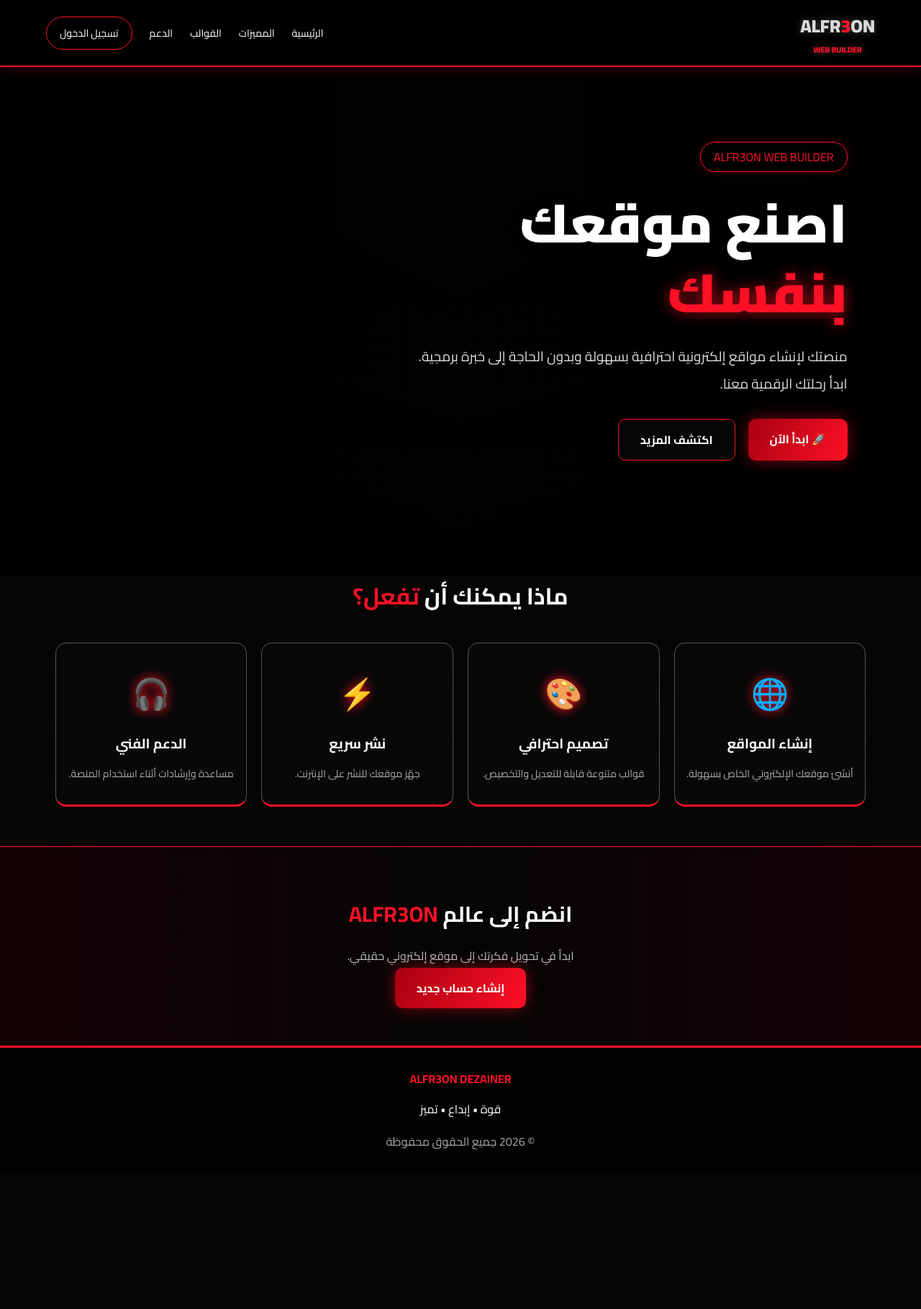
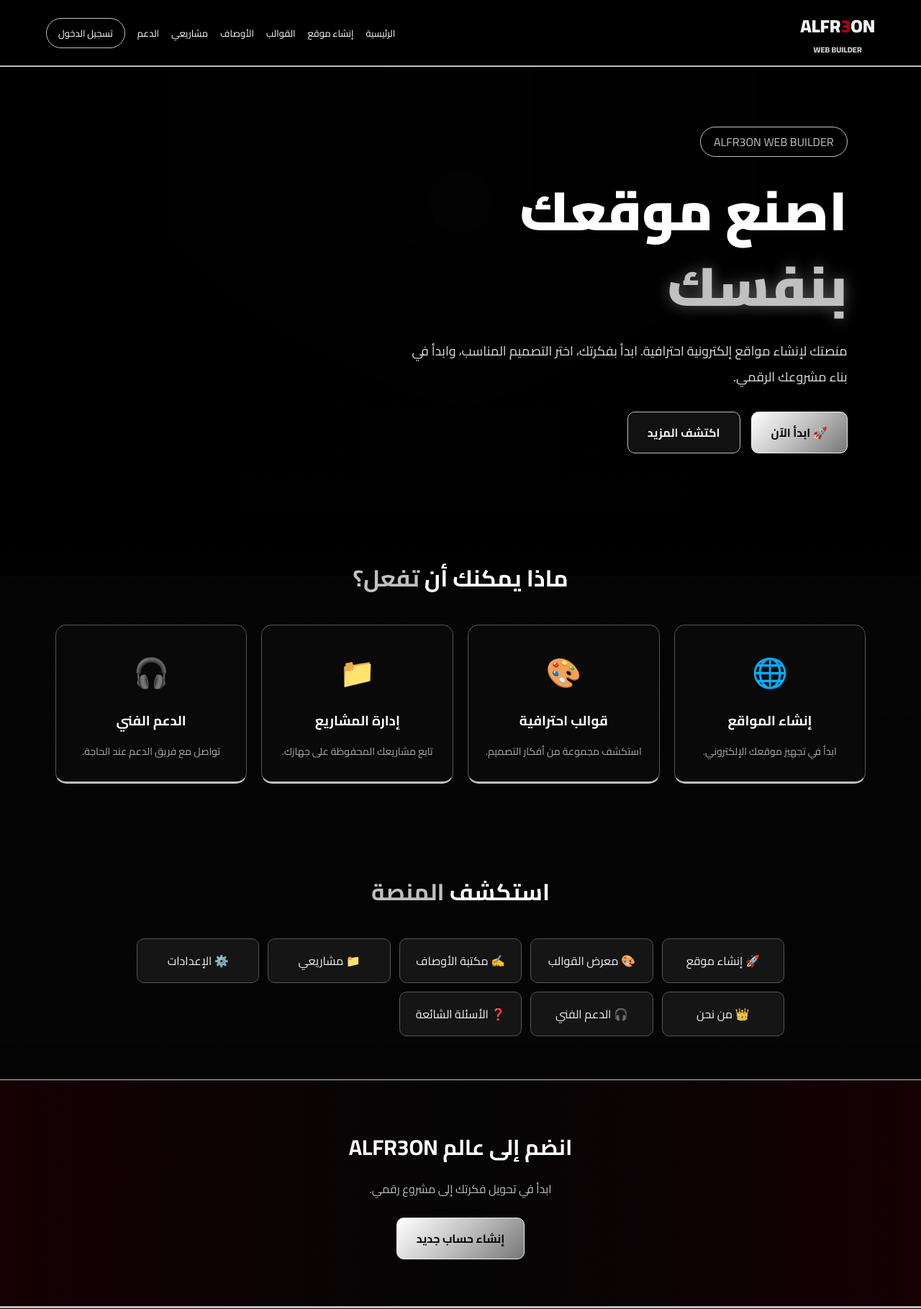
Before and after one commit to m94892619-web/alfr3on-web-builder, a plain HTML site: page index.html in a window 1280 px wide. Shown: the top 1819 px of the page at 72% size. Before the commit the page ends 1629 px from the top, so only its background shows below. Drawn offline with Linux system fonts and the light colour scheme.

Commit message:
Update index.html

```diff
--- a/index.html
+++ b/index.html
@@ -10,9 +10,10 @@
 @import url('https://fonts.googleapis.com/css2?family=Cairo:wght@400;600;700;900&display=swap');
 
 :root {
-  --red: #ff1025;
+  --red: #a60012;
   --dark: #050505;
-  --silver: #d9d9d9;
+  --silver: #c0c0c0;
+  --silver-light: #f2f2f2;
 }
 
 * {
@@ -21,9 +22,7 @@
   box-sizing: border-box;
 }
 
-html {
-  scroll-behavior: smooth;
-}
+html { scroll-behavior: smooth; }
 
 body {
   background: var(--dark);
@@ -37,8 +36,8 @@ body::before {
   position: fixed;
   inset: 0;
   background:
-    linear-gradient(90deg, rgba(0,0,0,.82), rgba(0,0,0,.35), rgba(0,0,0,.82)),
-    linear-gradient(0deg, #050505, transparent 60%),
+    linear-gradient(90deg,rgba(0,0,0,.88),rgba(0,0,0,.4),rgba(0,0,0,.88)),
+    linear-gradient(0deg,#050505,transparent 60%),
     url("wolf-bg.jpg") center 20% / cover no-repeat;
   z-index: -2;
   opacity: .85;
@@ -48,11 +47,7 @@ body::after {
   content: "";
   position: fixed;
   inset: 0;
-  background: radial-gradient(
-    circle at 50% 35%,
-    transparent 5%,
-    rgba(0,0,0,.5) 75%
-  );
+  background: radial-gradient(circle at 50% 35%,transparent 5%,rgba(0,0,0,.5) 75%);
   z-index: -1;
   pointer-events: none;
 }
@@ -65,56 +60,78 @@ header {
   display: flex;
   justify-content: space-between;
   align-items: center;
-  background: rgba(0,0,0,.88);
-  border-bottom: 2px solid var(--red);
-  box-shadow: 0 0 20px #ff102544;
+  flex-wrap: wrap;
+  gap: 12px;
+  background: rgba(0,0,0,.94);
+  border-bottom: 2px solid var(--silver);
   position: sticky;
   top: 0;
   z-index: 100;
 }
 
 .logo {
-  color: var(--silver);
+  color: var(--silver-light);
   font-size: 25px;
   font-weight: 900;
-  text-shadow: 0 0 12px #fff4;
 }
 
-.logo span {
-  color: var(--red);
-}
+.logo span { color: var(--red); }
 
 nav {
   display: flex;
-  gap: 24px;
+  gap: 17px;
   align-items: center;
+  flex-wrap: wrap;
 }
 
 nav a {
   color: white;
   text-decoration: none;
-  font-size: 14px;
+  font-size: 13px;
   transition: .3s;
 }
 
-nav a:hover {
-  color: var(--red);
+nav a:hover { color: var(--silver); }
+
+.login {
+  padding: 8px 16px;
+  border: 1px solid var(--silver);
+  border-radius: 25px;
 }
 
-.login {
-  padding: 9px 18px;
-  border: 1px solid var(--red);
-  border-radius: 30px;
+/* BUTTONS */
+
+.btn {
+  display: inline-block;
+  padding: 13px 27px;
+  border-radius: 10px;
+  text-decoration: none;
+  font-weight: bold;
+  color: #080808;
+  background: linear-gradient(135deg,#fff,#c0c0c0,#777);
+  border: 1px solid #eee;
+  transition: .3s;
+  cursor: pointer;
+}
+
+.btn:hover {
+  transform: translateY(-4px);
+  box-shadow: 0 0 22px #c0c0c055;
+}
+
+.btn-secondary {
+  background: #111;
+  color: var(--silver-light);
+  border: 1px solid var(--silver);
 }
 
 /* HERO */
 
 .hero {
-  min-height: 650px;
+  min-height: 620px;
   display: flex;
   align-items: center;
   padding: 70px 8%;
-  position: relative;
 }
 
 .hero-content {
@@ -123,71 +140,45 @@ nav a:hover {
 }
 
 .tag {
-  color: var(--red);
-  border: 1px solid var(--red);
+  color: var(--silver);
+  border: 1px solid var(--silver);
   display: inline-block;
   padding: 5px 18px;
   border-radius: 30px;
   margin-bottom: 22px;
-  box-shadow: 0 0 12px #ff102544;
 }
 
 .hero h1 {
-  font-size: clamp(40px, 7vw, 75px);
-  line-height: 1.3;
+  font-size: clamp(40px,7vw,75px);
+  line-height: 1.4;
   font-weight: 900;
-  text-shadow: 0 0 20px #000;
 }
 
 .hero h1 span {
-  color: var(--red);
-  text-shadow: 0 0 20px #ff1025aa;
+  color: var(--silver);
+  text-shadow: 0 0 20px #c0c0c077;
 }
 
 .hero p {
   margin-top: 20px;
   color: #ddd;
-  font-size: 19px;
+  font-size: 18px;
   line-height: 2;
 }
 
 .buttons {
   display: flex;
-  gap: 18px;
+  gap: 15px;
   flex-wrap: wrap;
   margin-top: 30px;
 }
 
-.btn {
-  padding: 13px 30px;
-  border-radius: 10px;
-  text-decoration: none;
-  font-weight: bold;
-  color: white;
-  transition: .3s;
-}
-
-.btn-main {
-  background: linear-gradient(120deg, #a80012, #ff1025);
-  box-shadow: 0 0 22px #ff102577;
-}
-
-.btn-secondary {
-  border: 1px solid #ff1025;
-  background: #090909bb;
-}
-
-.btn:hover {
-  transform: translateY(-4px);
-  box-shadow: 0 0 30px #ff1025aa;
-}
-
-/* SECTION */
+/* SECTIONS */
 
 .section {
-  padding: 55px 6%;
+  padding: 60px 6%;
   text-align: center;
-  background: linear-gradient(180deg, transparent, #050505eF);
+  background: linear-gradient(180deg,transparent,#050505ee);
 }
 
 .section h2 {
@@ -195,49 +186,68 @@ nav a:hover {
   margin-bottom: 35px;
 }
 
-.section h2 span {
-  color: var(--red);
-}
+.section h2 span { color: var(--silver); }
 
 /* CARDS */
 
 .cards {
   display: grid;
-  grid-template-columns: repeat(4, 1fr);
+  grid-template-columns: repeat(4,1fr);
   gap: 20px;
 }
 
 .card {
-  background: rgba(10,10,10,.85);
+  background: rgba(10,10,10,.9);
   border: 1px solid #555;
-  border-bottom: 3px solid var(--red);
-  padding: 30px 15px;
+  border-bottom: 3px solid var(--silver);
+  padding: 28px 15px;
   border-radius: 15px;
   transition: .4s;
   backdrop-filter: blur(10px);
 }
 
 .card:hover {
-  transform: translateY(-10px);
-  border-color: var(--red);
-  box-shadow: 0 0 25px #ff102544;
+  transform: translateY(-8px);
+  border-color: var(--silver);
+  box-shadow: 0 0 20px #c0c0c033;
 }
 
-.card .symbol {
-  font-size: 42px;
-  color: var(--red);
-  text-shadow: 0 0 15px var(--red);
+.symbol {
+  font-size: 40px;
+  color: var(--silver);
 }
 
-.card h3 {
-  margin: 12px 0;
-  font-size: 19px;
-}
+.card h3 { margin: 12px 0; }
 
 .card p {
   color: #aaa;
   font-size: 14px;
-  line-height: 1.8;
+  line-height: 1.9;
+}
+
+/* QUICK LINKS */
+
+.quick-links {
+  display: grid;
+  grid-template-columns: repeat(auto-fit,minmax(160px,1fr));
+  gap: 12px;
+  max-width: 900px;
+  margin: auto;
+}
+
+.quick-links a {
+  padding: 15px;
+  color: var(--silver-light);
+  text-decoration: none;
+  background: #151515;
+  border: 1px solid #555;
+  border-radius: 10px;
+  transition: .3s;
+}
+
+.quick-links a:hover {
+  background: #292929;
+  border-color: var(--silver);
 }
 
 /* CTA */
@@ -245,104 +255,85 @@ nav a:hover {
 .cta {
   padding: 65px 20px;
   text-align: center;
-  background: linear-gradient(90deg, #150004, #050505, #150004);
-  border-top: 1px solid var(--red);
-  border-bottom: 1px solid var(--red);
+  background: linear-gradient(90deg,#150004,#050505,#150004);
+  border-top: 1px solid var(--silver);
+  border-bottom: 1px solid var(--silver);
 }
 
-.cta h2 {
-  font-size: 30px;
-}
+.cta h2 { font-size: 30px; }
 
 .cta p {
   color: #bbb;
-  margin: 15px 0;
+  margin: 15px 0 25px;
 }
 
 /* FOOTER */
 
 footer {
-  padding: 28px 15px;
+  padding: 30px 15px;
   background: #020202;
-  border-top: 2px solid var(--red);
+  border-top: 2px solid var(--silver);
   text-align: center;
   color: #aaa;
 }
 
-footer strong {
-  color: var(--red);
+footer strong { color: var(--silver); }
+
+.footer-links {
+  display: flex;
+  justify-content: center;
+  flex-wrap: wrap;
+  gap: 18px;
+  margin: 18px 0;
 }
 
-.social {
-  margin-top: 12px;
-  color: #fff;
+.footer-links a {
+  color: #aaa;
+  text-decoration: none;
+  font-size: 13px;
 }
+
+.footer-links a:hover { color: white; }
 
 /* ANIMATION */
 
 @keyframes appear {
-  from {
-    opacity: 0;
-    transform: translateY(30px);
-  }
-  to {
-    opacity: 1;
-    transform: translateY(0);
-  }
+  from { opacity: 0; transform: translateY(30px); }
+  to { opacity: 1; transform: translateY(0); }
 }
 
 /* MOBILE */
 
-@media(max-width: 800px) {
-  header {
-    flex-wrap: wrap;
-    gap: 12px;
-  }
+@media(max-width:800px) {
+  header { justify-content: center; }
 
   nav {
     width: 100%;
     justify-content: center;
-    gap: 13px;
-    flex-wrap: wrap;
+    gap: 12px;
   }
 
-  nav a {
-    font-size: 12px;
-  }
+  nav a { font-size: 12px; }
 
   .hero {
-    min-height: 560px;
-    padding: 50px 7%;
+    min-height: 540px;
+    padding: 45px 7%;
     text-align: center;
     justify-content: center;
   }
 
-  .hero-content {
-    max-width: 100%;
-  }
+  .hero p { font-size: 16px; }
 
-  .hero p {
-    font-size: 16px;
-  }
-
-  .buttons {
-    justify-content: center;
-  }
+  .buttons { justify-content: center; }
 
   .cards {
-    grid-template-columns: repeat(2, 1fr);
+    grid-template-columns: repeat(2,1fr);
     gap: 12px;
-  }
-
-  .card {
-    padding: 22px 10px;
   }
 }
 
-@media(max-width: 380px) {
-  .cards {
-    grid-template-columns: 1fr;
-  }
+@media(max-width:380px) {
+  .cards { grid-template-columns: 1fr; }
 }
 </style>
 </head>
@@ -352,21 +343,24 @@ footer strong {
 <header>
   <div class="logo">
     ALFR<span>3</span>ON
-    <small style="display:block;font-size:11px;text-align:center;color:#ff1025">
+    <small style="display:block;font-size:11px;text-align:center;color:#c0c0c0">
       WEB BUILDER
     </small>
   </div>
 
   <nav>
-    <a href="#home">الرئيسية</a>
-    <a href="#features">المميزات</a>
-    <a href="#create">القوالب</a>
-    <a href="#support">الدعم</a>
-    <a href="#login" class="login">تسجيل الدخول</a>
+    <a href="index.html">الرئيسية</a>
+    <a href="builder.html">إنشاء موقع</a>
+    <a href="templates.html">القوالب</a>
+    <a href="prompts.html">الأوصاف</a>
+    <a href="dashboard.html">مشاريعي</a>
+    <a href="support.html">الدعم</a>
+    <a href="login.html" class="login">تسجيل الدخول</a>
   </nav>
 </header>
 
 <main>
+
 <section class="hero" id="home">
   <div class="hero-content">
 
@@ -378,13 +372,13 @@ footer strong {
     </h1>
 
     <p>
-      منصتك لإنشاء مواقع إلكترونية احترافية
-      بسهولة وبدون الحاجة إلى خبرة برمجية.
-      ابدأ رحلتك الرقمية معنا.
+      منصتك لإنشاء مواقع إلكترونية احترافية.
+      ابدأ بفكرتك، اختر التصميم المناسب،
+      وابدأ في بناء مشروعك الرقمي.
     </p>
 
     <div class="buttons">
-      <a href="#create" class="btn btn-main">🚀 ابدأ الآن</a>
+      <a href="builder.html" class="btn">🚀 ابدأ الآن</a>
       <a href="#features" class="btn btn-secondary">اكتشف المزيد</a>
     </div>
 
@@ -399,40 +393,66 @@ footer strong {
     <div class="card">
       <div class="symbol">🌐</div>
       <h3>إنشاء المواقع</h3>
-      <p>أنشئ موقعك الإلكتروني الخاص بسهولة.</p>
+      <p>ابدأ في تجهيز موقعك الإلكتروني.</p>
     </div>
 
     <div class="card">
       <div class="symbol">🎨</div>
-      <h3>تصميم احترافي</h3>
-      <p>قوالب متنوعة قابلة للتعديل والتخصيص.</p>
+      <h3>قوالب احترافية</h3>
+      <p>استكشف مجموعة من أفكار التصميم.</p>
     </div>
 
     <div class="card">
-      <div class="symbol">⚡</div>
-      <h3>نشر سريع</h3>
-      <p>جهّز موقعك للنشر على الإنترنت.</p>
+      <div class="symbol">📁</div>
+      <h3>إدارة المشاريع</h3>
+      <p>تابع مشاريعك المحفوظة على جهازك.</p>
     </div>
 
     <div class="card">
       <div class="symbol">🎧</div>
       <h3>الدعم الفني</h3>
-      <p>مساعدة وإرشادات أثناء استخدام المنصة.</p>
+      <p>تواصل مع فريق الدعم عند الحاجة.</p>
     </div>
 
   </div>
 </section>
 
-<section class="cta" id="create">
-  <h2>انضم إلى عالم <span style="color:#ff1025">ALFR3ON</span></h2>
-  <p>ابدأ في تحويل فكرتك إلى موقع إلكتروني حقيقي.</p>
-  <a href="#login" class="btn btn-main">إنشاء حساب جديد</a>
+<section class="section">
+  <h2>استكشف <span>المنصة</span></h2>
+
+  <div class="quick-links">
+    <a href="builder.html">🚀 إنشاء موقع</a>
+    <a href="templates.html">🎨 معرض القوالب</a>
+    <a href="prompts.html">✍️ مكتبة الأوصاف</a>
+    <a href="dashboard.html">📁 مشاريعي</a>
+    <a href="settings.html">⚙️ الإعدادات</a>
+    <a href="about.html">👑 من نحن</a>
+    <a href="support.html">🎧 الدعم الفني</a>
+    <a href="faq.html">❓ الأسئلة الشائعة</a>
+  </div>
 </section>
+
+<section class="cta">
+  <h2>انضم إلى عالم ALFR3ON</h2>
+  <p>ابدأ في تحويل فكرتك إلى مشروع رقمي.</p>
+  <a href="login.html" class="btn">إنشاء حساب جديد</a>
+</section>
+
 </main>
 
-<footer id="support">
+<footer>
   <strong>ALFR3ON DEZAINER</strong>
-  <div class="social">قوة • إبداع • تميز</div>
+
+  <div class="footer-links">
+    <a href="about.html">من نحن</a>
+    <a href="support.html">الدعم الفني</a>
+    <a href="faq.html">الأسئلة الشائعة</a>
+    <a href="terms.html">الشروط والأحكام</a>
+    <a href="privacy.html">سياسة الخصوصية</a>
+    <a href="settings.html">الإعدادات</a>
+  </div>
+
+  <div>قوة • إبداع • تميز</div>
   <p style="margin-top:15px">© 2026 جميع الحقوق محفوظة</p>
 </footer>
 
```
